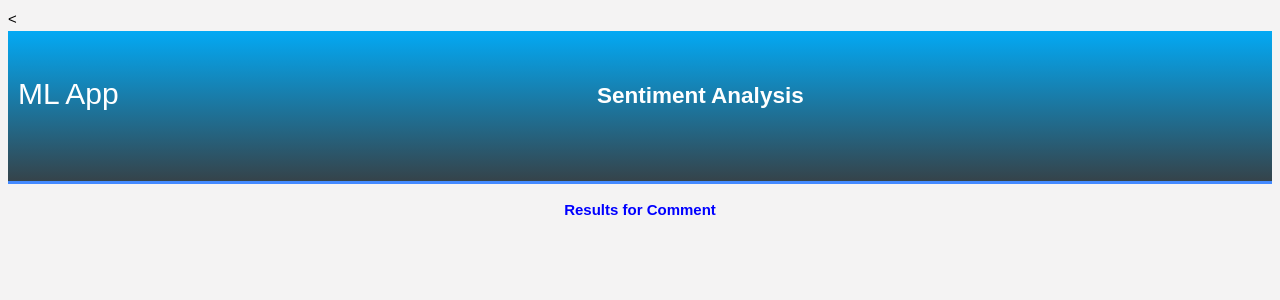
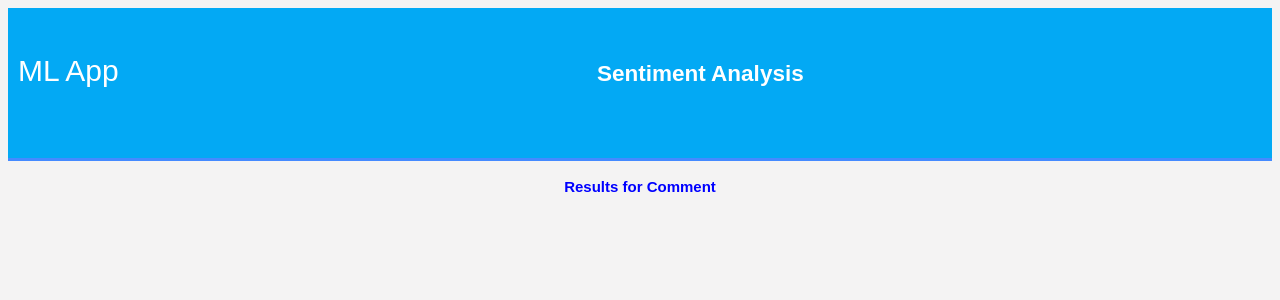
Before and after one commit to asko123/sentiment, a Flask app: template WorkShop/templates/result.html in a window 1280 px wide. Shown: the top 300 px of the page. Run offline with Flask 3, Linux system fonts and the light colour scheme; the template is opened without the code that fills it, so the values that code supplies are empty.

Commit message:
cleaning the css

```diff
--- a/WorkShop/static:css/styles.css
+++ b/WorkShop/static:css/styles.css
@@ -1,19 +1,7 @@
-/* Base Styles */
-
-:root {
-    --primary-color: #03A9F4;
-    --secondary-color: #35434a;
-    --accent-color: #448AFF;
-    --text-color: #fff;
-    --background-color: #f4f3f3;
-    --button-color: #2196F3;
-    --button-hover-color: #0b7dda;
-}
-
 body {
     font: 15px/1.5 Arial, Helvetica, sans-serif;
-    padding: 0;
-    background-color: var(--background-color);
+    padding: 0px;
+    background-color: #f4f3f3;
 }
 
 .container {
@@ -22,12 +10,10 @@ body {
     overflow: hidden;
 }
 
-
-/* Header Styles */
-
 header {
-    background: linear-gradient(var(--primary-color), var(--secondary-color));
-    border-bottom: var(--accent-color) 3px solid;
+    background: #03A9F4;
+    /* #35434a; */
+    border-bottom: #448AFF 3px solid;
     height: 120px;
     width: 100%;
     padding-top: 30px;
@@ -38,36 +24,33 @@ header {
     background-color: blue;
     height: 100px;
     width: 100%;
-    margin: 0;
+    margin: 0px;
 }
 
 #brandname {
     float: left;
     font-size: 30px;
-    color: var(--text-color);
+    color: #fff;
     margin: 10px;
 }
 
 header h2 {
     text-align: center;
-    color: var(--text-color);
+    color: #fff;
 }
 
-
-/* Button Styles */
-
 .btn-info {
-    background-color: var(--button-color);
+    background-color: #2196F3;
     height: 40px;
     width: 100px;
 }
 
+
+/* Blue */
+
 .btn-info:hover {
-    background: var(--button-hover-color);
+    background: #0b7dda;
 }
-
-
-/* Results Styles */
 
 .resultss {
     border-radius: 15px 50px;
--- a/WorkShop/templates/result.html
+++ b/WorkShop/templates/result.html
@@ -3,7 +3,7 @@
 
 <head>
     <title></title>
-    <<link rel="stylesheet" type="text/css" href="../static/css/styles.css">
+    <link rel="stylesheet" type="text/css" href="../workspace/WorkShop/static/css/styles.css">
 </head>
 
 <body>
```
